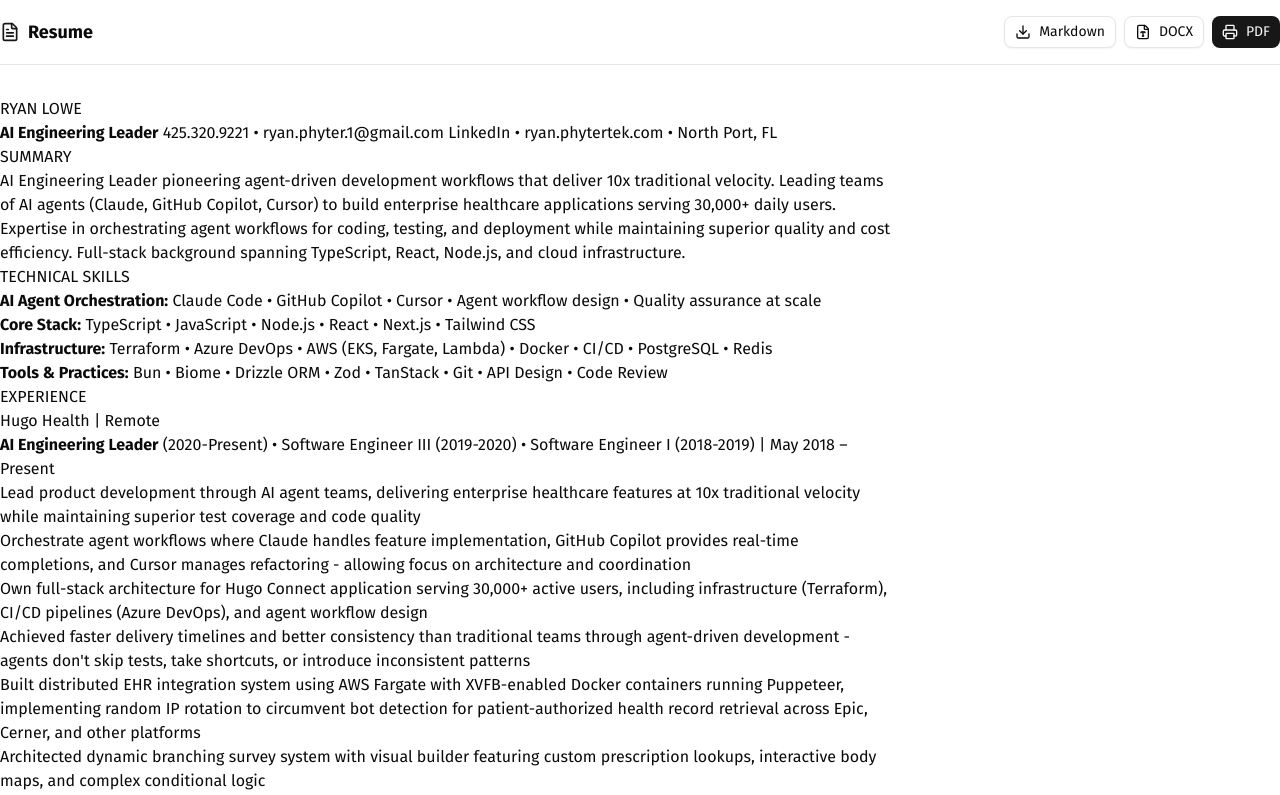
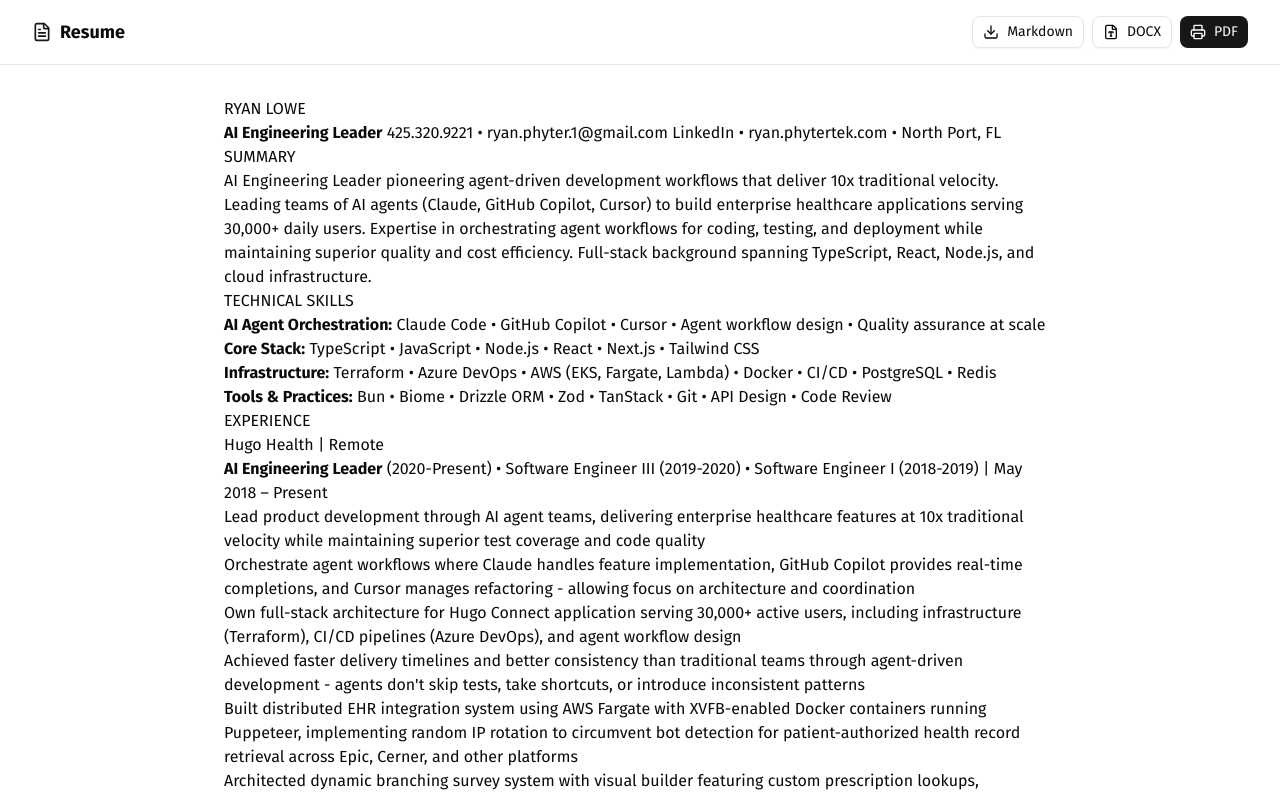
Before and after one commit to phyter1/main, a Next.js app: page /resume in a window 1280 px wide. Shown: the top 795 px of the page. Built offline with nearby package versions, Linux system fonts and the light colour scheme.

Commit message:
fix: add proper horizontal padding to resume page header and content

```diff
--- a/src/app/resume/page.tsx
+++ b/src/app/resume/page.tsx
@@ -68,7 +68,7 @@
     <div className="min-h-screen bg-background">
       {/* Header bar - hide when printing */}
       <div className="sticky top-0 z-50 border-b border-border bg-background print:hidden">
-        <div className="container flex h-16 items-center justify-between">
+        <div className="container mx-auto flex h-16 items-center justify-between px-4 sm:px-6 lg:px-8">
           <div className="flex items-center gap-2">
             <FileText className="h-5 w-5 text-primary" />
             <h1 className="text-lg font-semibold">Resume</h1>
@@ -107,7 +107,7 @@
       </div>
 
       {/* Resume content */}
-      <div className="container max-w-4xl py-8 print:py-0">
+      <div className="container mx-auto max-w-4xl px-4 py-8 sm:px-6 lg:px-8 print:py-0">
         <div
           id="resume-content"
           className="prose prose-neutral dark:prose-invert mx-auto max-w-none prose-headings:font-bold prose-h1:text-3xl prose-h1:mb-2 prose-h2:text-xl prose-h2:mt-6 prose-h2:mb-3 prose-h2:border-b prose-h2:border-border prose-h2:pb-2 prose-h3:text-lg prose-h3:mt-4 prose-h3:mb-2 prose-p:my-2 prose-ul:my-2 prose-li:my-1 print:prose-print"
```
Also changed, not shown: .playwright-mcp/page-2026-02-02T19-26-42-742Z.png (added), .playwright-mcp/resume-page-fixed.png (added).
